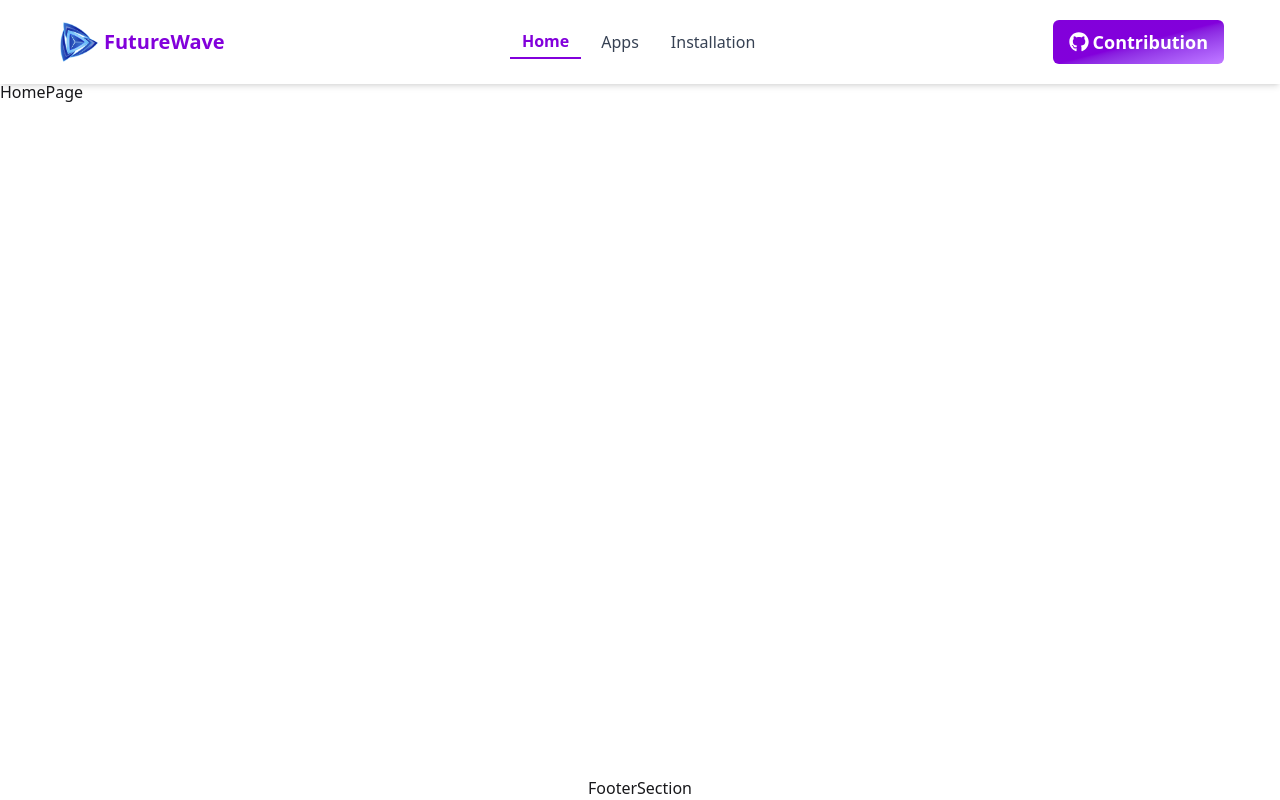
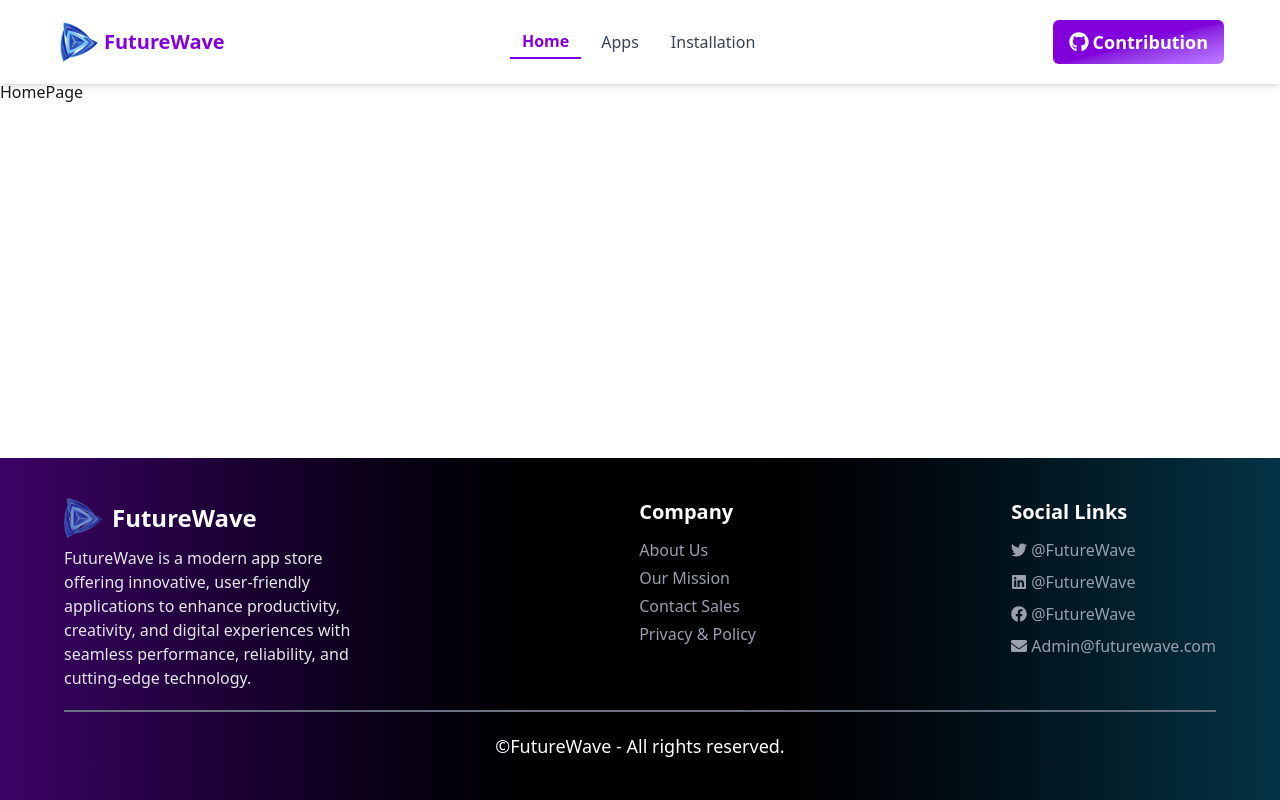
Before and after one commit to nahiyankhan55/B12-A5-FutureWave, a React (Vite) app: page / in a window 1280 px wide. Built offline with nearby package versions, Linux system fonts and the light colour scheme.

Commit message:
footer section added

```diff
--- a/src/Components/Shared/FooterSection.jsx
+++ b/src/Components/Shared/FooterSection.jsx
@@ -1,5 +1,100 @@
+import { FaEnvelope, FaFacebook, FaLinkedin, FaTwitter } from "react-icons/fa";
+import footerLogo from "/logo.png";
+
 const FooterSection = () => {
-  return <div>FooterSection</div>;
+  return (
+    <div className="md:px-16 sm:px-10 px-5 py-5 bg-gradient-to-l from-cyan-950 via-black to-purple-950 w-full">
+      <div className="w-full border-b-2 border-gray-500 flex items-start gap-5 justify-between flex-wrap text-white py-5">
+        <div>
+          <h2 className="font-bold sm:text-2xl text-xl flex items-center gap-2">
+            <img
+              src={footerLogo}
+              className="h-10 animate-pulse"
+              alt="footer-logo"
+            />
+            FutureWave
+          </h2>
+          <p className="max-w-xs mt-2 text-gray-200">
+            FutureWave is a modern app store offering innovative, user-friendly
+            applications to enhance productivity, creativity, and digital
+            experiences with seamless performance, reliability, and cutting-edge
+            technology.
+          </p>
+        </div>
+        <div>
+          <h2 className="font-semibold text-xl">Company</h2>
+          <ul className="flex flex-col items-start mt-3 text-gray-400 gap-1">
+            <li>
+              <a href="#" className="hover:text-white duration-300 font-medium">
+                About Us
+              </a>
+            </li>
+            <li>
+              <a href="#" className="hover:text-white duration-300 font-medium">
+                Our Mission
+              </a>
+            </li>
+            <li>
+              <a href="#" className="hover:text-white duration-300 font-medium">
+                Contact Sales
+              </a>
+            </li>
+            <li>
+              <a href="#" className="hover:text-white duration-300 font-medium">
+                Privacy & Policy
+              </a>
+            </li>
+          </ul>
+        </div>
+        <div>
+          <h2 className="font-semibold text-xl">Social Links</h2>
+          <ul className="flex flex-col items-start mt-3 text-gray-400 gap-2">
+            <li>
+              <a
+                href="http://twitter.com/"
+                target="_blank"
+                className="hover:text-white duration-300 font-medium flex items-center gap-1"
+              >
+                <FaTwitter></FaTwitter>@FutureWave
+              </a>
+            </li>
+            <li>
+              <a
+                href="https://www.linkedin.com/"
+                target="_blank"
+                className="hover:text-white duration-300 font-medium flex items-center gap-1"
+              >
+                <FaLinkedin></FaLinkedin>@FutureWave
+              </a>
+            </li>
+            <li>
+              <a
+                href="https://www.facebook.com/"
+                target="_blank"
+                className="hover:text-white duration-300 font-medium flex items-center gap-1"
+              >
+                <FaFacebook></FaFacebook>@FutureWave
+              </a>
+            </li>
+            <li>
+              <a
+                href="https://mail.google.com/"
+                target="_blank"
+                className="hover:text-white duration-300 font-medium flex items-center gap-1"
+              >
+                <FaEnvelope></FaEnvelope>Admin@futurewave.com
+              </a>
+            </li>
+          </ul>
+        </div>
+      </div>
+      <div className="w-full py-5 text-center text-white">
+        <p className="text-lg font-medium">
+          ©FutureWave - All rights reserved.
+        </p>
+      </div>
+    </div>
+  );
 };
 
 export default FooterSection;
```
